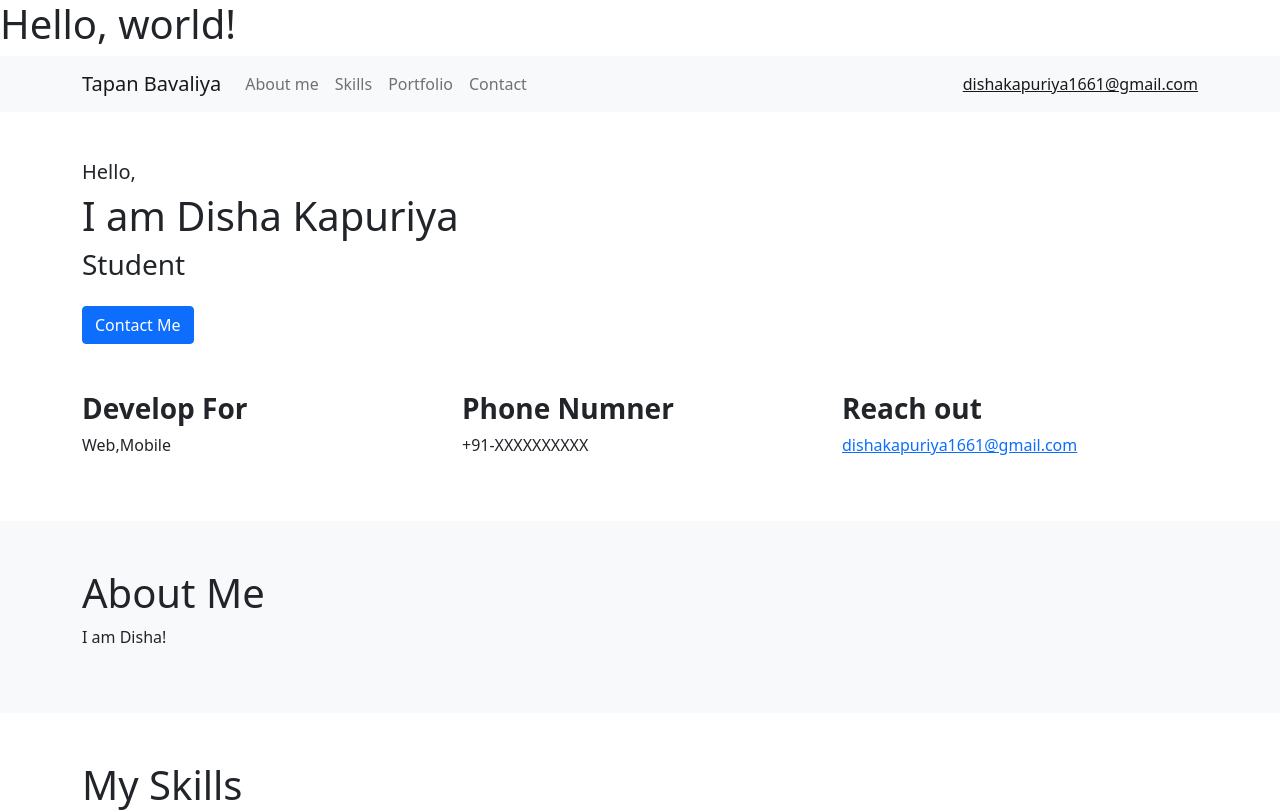
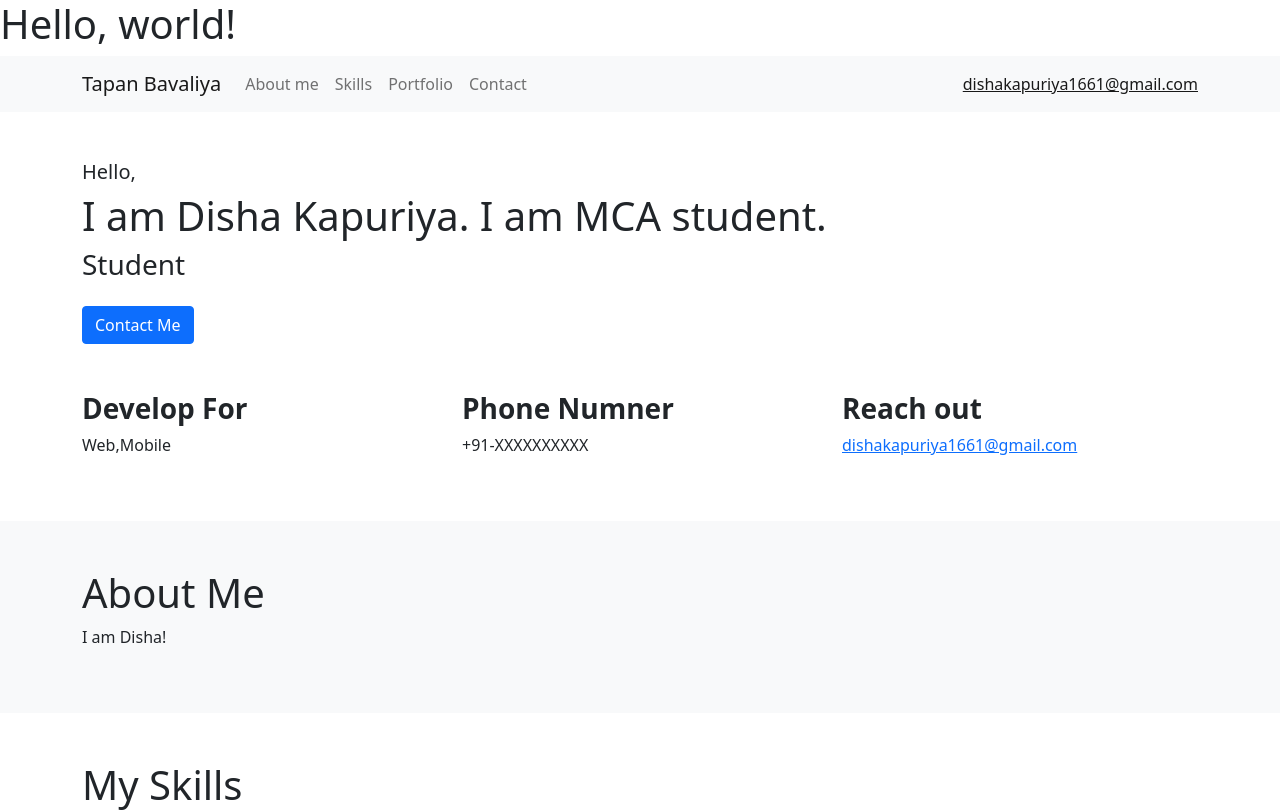
Before and after one commit to Disha1661/portfolio, a plain HTML site: page index.html in a window 1280 px wide. Shown: the top 812 px of the page. Drawn offline with nearby package versions, Linux system fonts and the light colour scheme.

Commit message:
added1 index.html

```diff
--- a/index.html
+++ b/index.html
@@ -55,7 +55,7 @@
         <div class="row">
           <div class="col">
             <h5>Hello,</h5>
-            <h1>I am Disha Kapuriya</h1>
+            <h1>I am Disha Kapuriya. I am MCA student.</h1>
             <h3>Student</h3>
             <button type="button" class="btn btn-primary mt-3">Contact Me</button>
           </div>
```
